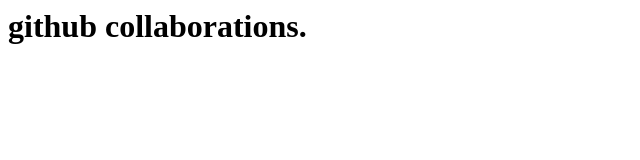
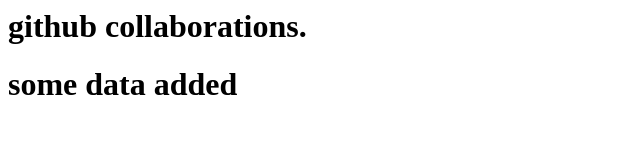
Before and after one commit to Aishashaik16/git-collaborations, a plain HTML site: page index.html in a window 1280 px wide. Shown: the whole page, without its empty margins (0-640 px from the left). Drawn offline with Linux system fonts and the light colour scheme.

Commit message:
data updated

```diff
--- a/index.html
+++ b/index.html
@@ -1 +1,2 @@
 <h1>github collaborations.</h1>
+<h1> some data added</h1>
```
